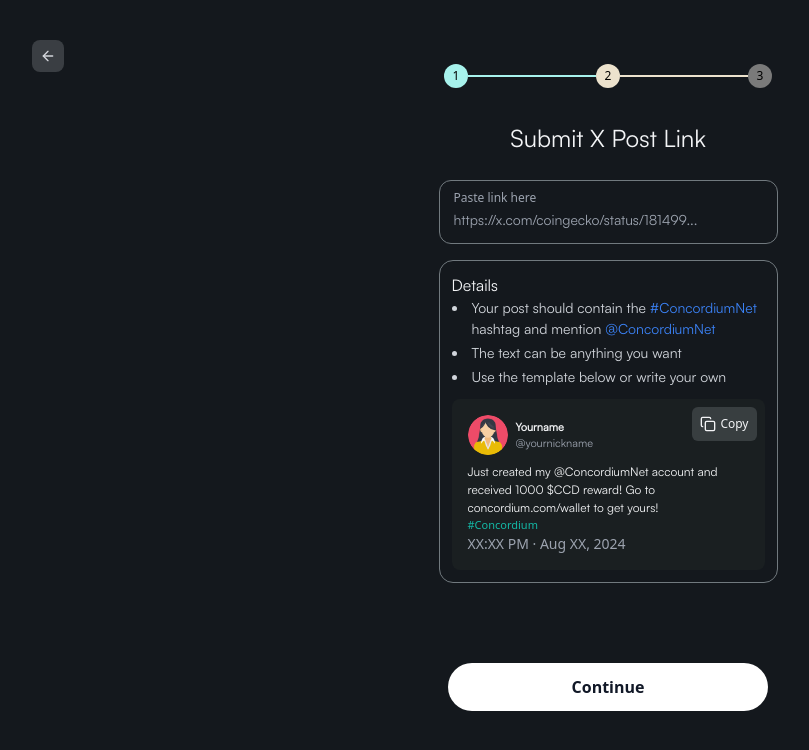
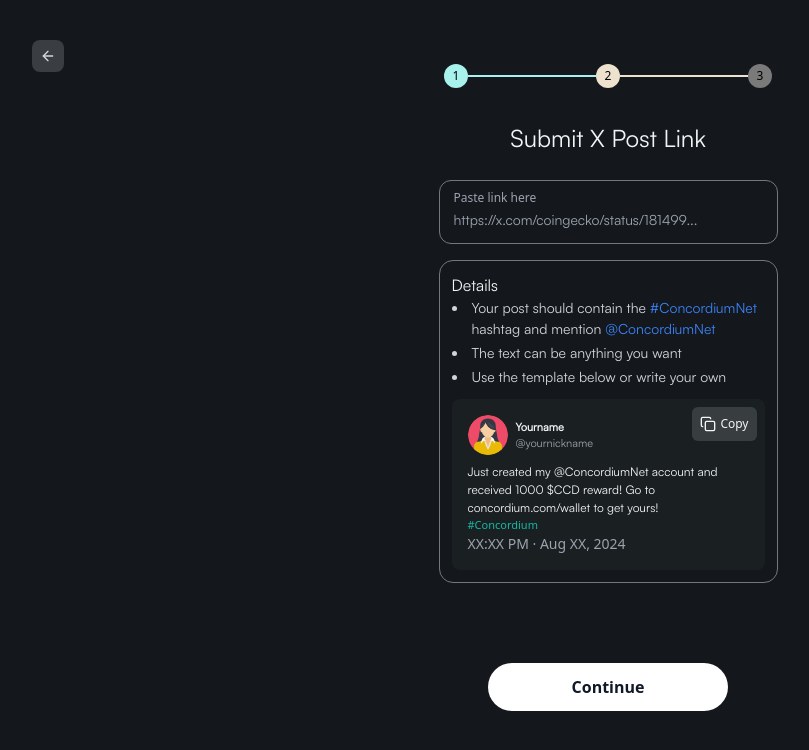
Before and after one commit to musmanfullstack/claimrewardsccd, a Next.js app: page /twiter in a window 1280 px wide. Shown: the top 750 px of the page, without its empty margins (32-841 px from the left). Built offline with nearby package versions, Linux system fonts and the light colour scheme.

Commit message:
CONCORDIUM

```diff
--- a/src/components/Twitter.tsx
+++ b/src/components/Twitter.tsx
@@ -41,10 +41,9 @@
     </div>
   );
 
-
   return (
     <div className="min-h-screen bg-[#14181D] text-gray-100 pt-[64px]  flex flex-col">
-          <BackButton />
+      <BackButton />
       <main className="flex-grow flex flex-col items-center  max-w-2xl mx-auto w-full">
         <div className="flex justify-center ">
           <ProgressStep number={1} active={true} />
@@ -73,10 +72,14 @@
           </div>
 
           <div className="bg-transparent w-[339px]  border border-[#71797E]  py-[12px] px-[12px]  rounded-[14px] ">
-            <h2 className="text-[16px] font-medium font-[family-name:var(--font-satoshi-sans)]">Details</h2>
+            <h2 className="text-[16px] font-medium font-[family-name:var(--font-satoshi-sans)]">
+              Details
+            </h2>
             <ul className="list-disc list-inside  space-y-[3px] text-gray-300 text-[14px] font-[family-name:var(--font-satoshi-sans)]">
               <li>
-                Your post should contain the <span className="text-blue-500 ">#ConcordiumNet</span> <span className="ml-5">hashtag and mention</span>{" "}
+                Your post should contain the{" "}
+                <span className="text-blue-500 ">#ConcordiumNet</span>{" "}
+                <span className="ml-5">hashtag and mention</span>{" "}
                 <span className="text-blue-500 ">@ConcordiumNet</span>
               </li>
               <li>The text can be anything you want</li>
@@ -97,8 +100,12 @@
                   className="rounded-full mr-2"
                 />
                 <div>
-                  <p className="font-semibold font-[family-name:var(--font-satoshi-sans)] text-[11px]">Yourname</p>
-                  <p className="text-gray-400 text-[11px] font-[family-name:var(--font-satoshi-sans)]">@yournickname</p>
+                  <p className="font-semibold font-[family-name:var(--font-satoshi-sans)] text-[11px]">
+                    Yourname
+                  </p>
+                  <p className="text-gray-400 text-[11px] font-[family-name:var(--font-satoshi-sans)]">
+                    @yournickname
+                  </p>
                 </div>
               </div>
               <p className="text-[12px] font-normal font-[family-name:var(--font-satoshi-sans)]">
@@ -114,10 +121,11 @@
             </div>
           </div>
         </div>
-
-        <button className="bg-white mt-[80px] text-gray-900 font-semibold py-2 sm:py-3 px-6 rounded-full hover:bg-gray-200 transition-colors w-full max-w-xs">
-          <Link href="/proof">Continue</Link>
-        </button>
+        <Link href="/proof">
+          <button className="bg-white w-[240px] mt-[80px] text-gray-900 font-semibold py-2 sm:py-3 px-6 rounded-full hover:bg-gray-200 transition-colors  max-w-xs">
+            Continue
+          </button>
+        </Link>
       </main>
     </div>
   );
```
